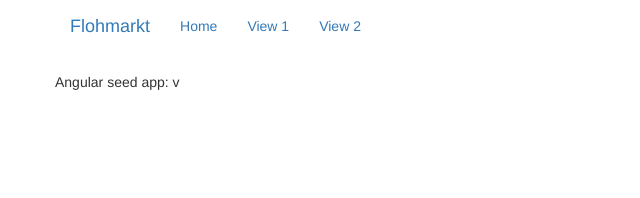
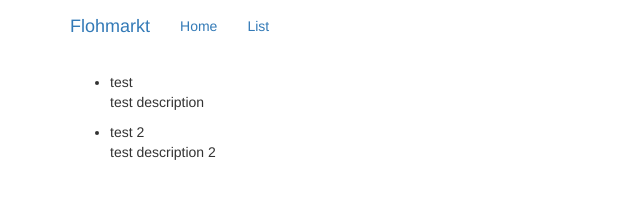
Before and after one commit to spiermar/flohmarkt, a website: page app/index.html in a window 1280 px wide. Shown: the whole page, without its empty margins (0-640 px from the left). Drawn offline with nearby package versions, Linux system fonts and the light colour scheme; some packages are replaced by stand-ins of ours.

Commit message:
Using Angular to show a static list of items.

```diff
--- a/app/index.html
+++ b/app/index.html
@@ -31,8 +31,7 @@
       <div class="collapse navbar-collapse">
         <ul class="nav navbar-nav">
           <li class="active"><a href="#">Home</a></li>
-          <li><a href="#/view1">View 1</a></li>
-          <li><a href="#/view2">View 2</a></li>
+          <li><a href="#">List</a></li>
         </ul>
       </div><!--/.nav-collapse -->
     </div>
@@ -42,9 +41,14 @@
       <p class="browsehappy">You are using an <strong>outdated</strong> browser. Please <a href="http://browsehappy.com/">upgrade your browser</a> to improve your experience.</p>
   <![endif]-->
 
-  <div class="container">
-    <div ng-view class="row"></div>
-    <div class="row">Angular seed app: v<span app-version></span></div>
+  <div class="container" ng-controller="ItemListCtrl">
+    <div class="row"></div>
+    <ul>
+      <li ng-repeat="item in items">
+        <span>{{item.name}}</span>
+        <p>{{item.description}}</p>
+      </li>
+    </ul>
   </div>
 
   <!-- In production use:
--- a/app/js/controllers.js
+++ b/app/js/controllers.js
@@ -2,10 +2,8 @@
 
 /* Controllers */
 
-angular.module('flohmarktControllers', [])
-  .controller('flohmarktCtrl1', ['$scope', function($scope) {
+var flohmarktApp = angular.module('flohmarktApp', []);
 
-  }])
-  .controller('flohmarktCtrl2', ['$scope', function($scope) {
-
-  }]);
+flohmarktApp.controller('ItemListCtrl', function($scope) {
+  $scope.items = [{"price":1,"description":"test description","name":"test","_id":"536ebd787b7e86fc0ccb0d99","__v":0,"likes":[]},{"price":2,"description":"test description 2","name":"test 2","_id":"536f002a77b4ca02004ee0ec","__v":0,"likes":[]}]
+});
```
